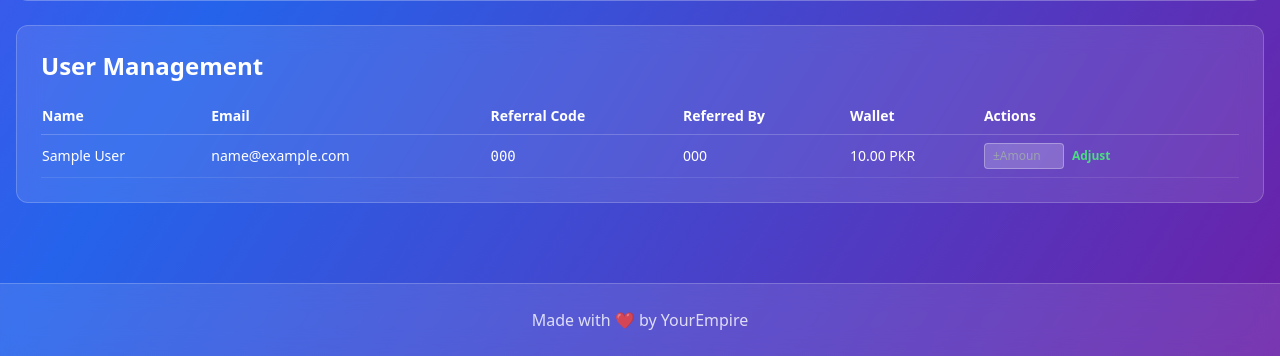
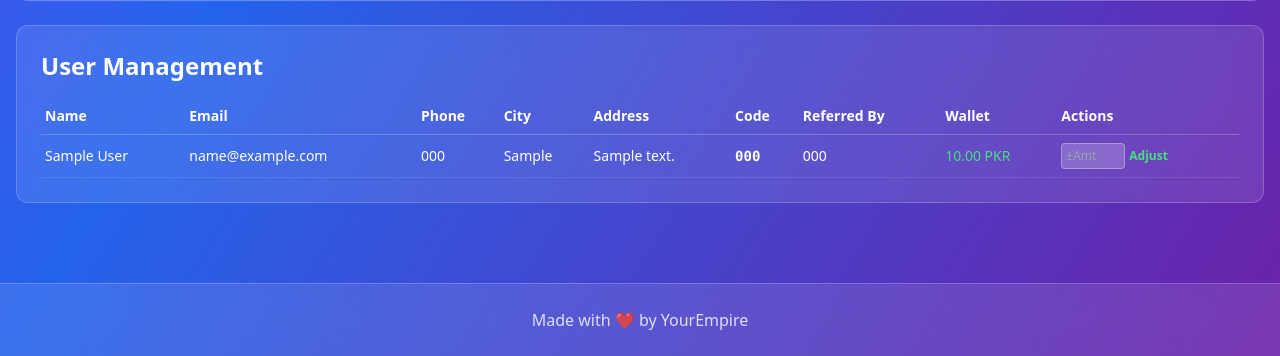
Before and after one commit to alihyderbaloch/YourEmpire., a Flask app: page /admin/dashboard in a window 1280 px wide. Shown: the part 1711-2067 px from the top of the page. Run offline with Flask 3, Linux system fonts and the light colour scheme; the visitor is signed in with stand-in values (Sample User, id 1); tables that the repository leaves empty hold one stand-in row (values such as "Sample post"); some libraries are stand-ins or nearby versions.

Commit message:
Add city, address, and phone number to user management view
Update admin_dashboard.html to include phone, city, and address columns in the user management table and display user data accordingly.

Replit-Commit-Author: Agent
Replit-Commit-Session-Id: 0d011106-bfb6-4554-b072-91b53b411faa
Replit-Commit-Checkpoint-Type: full_checkpoint
Replit-Commit-Event-Id: 67d37498-2f8e-4d5e-add4-c94bbc5a198e
Replit-Commit-Screenshot-Url: https://storage.googleapis.com/screenshot-production-us-central1/064be7b3-9fc3-4dd7-9178-19b830452fdb/0d011106-bfb6-4554-b072-91b53b411faa/Mfblxpx

```diff
--- a/templates/admin_dashboard.html
+++ b/templates/admin_dashboard.html
@@ -266,34 +266,40 @@
         <div class="bg-white/10 backdrop-blur-md rounded-xl p-6 border border-white/20">
             <h3 class="text-2xl font-bold text-white mb-4">User Management</h3>
             <div class="overflow-x-auto">
-                <table class="w-full text-white text-sm">
+                <table class="w-full text-white text-xs md:text-sm">
                     <thead>
                         <tr class="border-b border-white/20">
-                            <th class="text-left py-2">Name</th>
-                            <th class="text-left py-2">Email</th>
-                            <th class="text-left py-2">Referral Code</th>
-                            <th class="text-left py-2">Referred By</th>
-                            <th class="text-left py-2">Wallet</th>
-                            <th class="text-left py-2">Actions</th>
+                            <th class="text-left py-2 px-1">Name</th>
+                            <th class="text-left py-2 px-1">Email</th>
+                            <th class="text-left py-2 px-1">Phone</th>
+                            <th class="text-left py-2 px-1">City</th>
+                            <th class="text-left py-2 px-1">Address</th>
+                            <th class="text-left py-2 px-1">Code</th>
+                            <th class="text-left py-2 px-1">Referred By</th>
+                            <th class="text-left py-2 px-1">Wallet</th>
+                            <th class="text-left py-2 px-1">Actions</th>
                         </tr>
                     </thead>
                     <tbody>
                         {% for user in users %}
-                        <tr class="border-b border-white/10">
-                            <td class="py-2">{{ user.full_name }}</td>
-                            <td class="py-2">{{ user.email }}</td>
-                            <td class="py-2 font-mono">{{ user.referral_code }}</td>
-                            <td class="py-2">
+                        <tr class="border-b border-white/10 hover:bg-white/5">
+                            <td class="py-2 px-1">{{ user.full_name }}</td>
+                            <td class="py-2 px-1">{{ user.email }}</td>
+                            <td class="py-2 px-1">{{ user.phone }}</td>
+                            <td class="py-2 px-1">{{ user.city }}</td>
+                            <td class="py-2 px-1">{{ user.address[:20] }}{% if user.address|length > 20 %}...{% endif %}</td>
+                            <td class="py-2 px-1 font-mono font-bold">{{ user.referral_code }}</td>
+                            <td class="py-2 px-1">
                                 {% if user.referrer_code %}
                                     {{ user.referrer_code }}
                                 {% else %}
                                     -
                                 {% endif %}
                             </td>
-                            <td class="py-2">{{ "%.2f"|format(user.wallet_balance) }} PKR</td>
-                            <td class="py-2">
-                                <form method="POST" action="{{ url_for('adjust_wallet', user_id=user.id) }}" class="flex gap-2" onsubmit="return confirm('Adjust wallet by ' + this.amount.value + ' PKR?')">
-                                    <input type="number" name="amount" step="0.01" placeholder="±Amount" required class="w-20 px-2 py-1 rounded bg-white/20 text-white border border-white/30 text-xs">
+                            <td class="py-2 px-1 text-green-400">{{ "%.2f"|format(user.wallet_balance) }} PKR</td>
+                            <td class="py-2 px-1">
+                                <form method="POST" action="{{ url_for('adjust_wallet', user_id=user.id) }}" class="flex gap-1" onsubmit="return confirm('Adjust wallet by ' + this.amount.value + ' PKR?')">
+                                    <input type="number" name="amount" step="0.01" placeholder="±Amt" required class="w-16 px-1 py-1 rounded bg-white/20 text-white border border-white/30 text-xs">
                                     <button type="submit" class="text-green-400 hover:text-green-300 text-xs font-bold">Adjust</button>
                                 </form>
                             </td>
```
Also changed, not shown: 1 other file.
